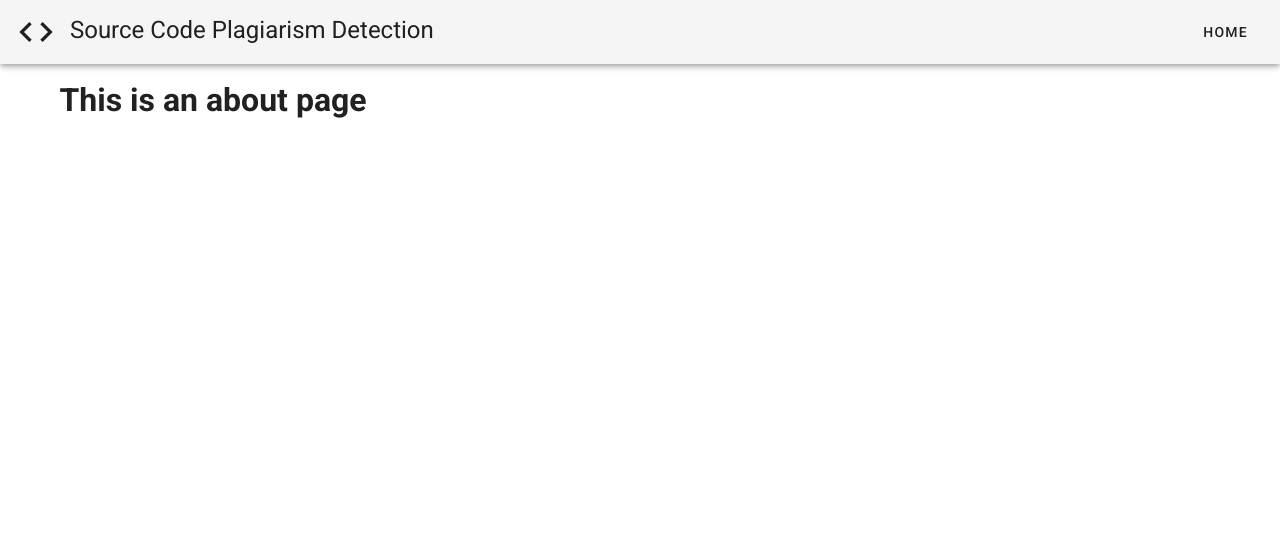
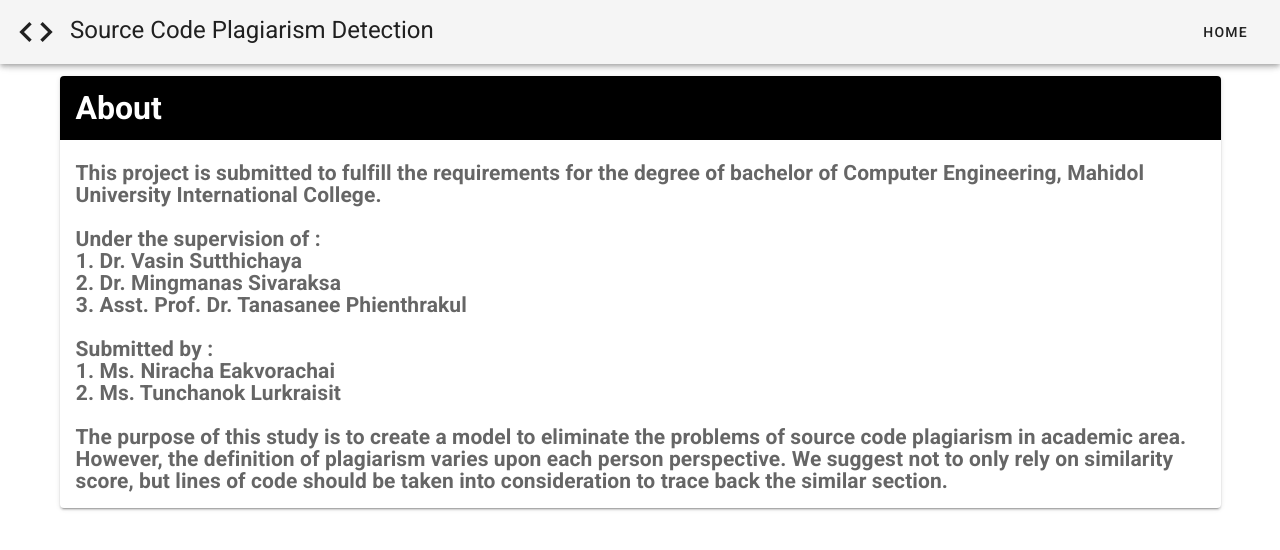
Before and after one commit to tunchanoklur/SourceCodePlagiarismDetectionFrontend, a Vue app: page /about in a window 1280 px wide. Shown: the top 550 px of the page. Built offline with nearby package versions, Linux system fonts and the light colour scheme.

Commit message:
About page explanation

```diff
--- a/src/views/About.vue
+++ b/src/views/About.vue
@@ -1,5 +1,25 @@
 <template>
   <div class="about">
-    <h1>This is an about page</h1>
+    <v-card>
+      <v-card-title class="headline font-weight-regular black white--text">
+        <span style="font-size:32px">
+          <b>About</b>
+        </span>
+      </v-card-title>
+      <v-card-text>
+        <br />
+        <h2>This project is submitted to fulfill the requirements for the degree of bachelor of Computer Engineering, Mahidol University International College.</h2>
+        <br />
+        <h2>Under the supervision of :<br /></h2>
+        <h2><ol><li>Dr. Vasin Sutthichaya</li><li>Dr. Mingmanas Sivaraksa</li><li>Asst. Prof. Dr. Tanasanee  Phienthrakul</li></ol></h2>
+        <br />
+        <h2>Submitted by :</h2>
+        <h2><ol><li>Ms. Niracha Eakvorachai</li><li>Ms. Tunchanok Lurkraisit</li></ol></h2>
+        <br />
+        <h2>The purpose of this study is to create a model to eliminate the problems of source code plagiarism in academic area. However,
+           the definition of plagiarism varies upon each person perspective. We suggest not to only rely on similarity score,
+           but lines of code should be taken into consideration to trace back the similar section.</h2>
+      </v-card-text>
+    </v-card>
   </div>
 </template>
```
